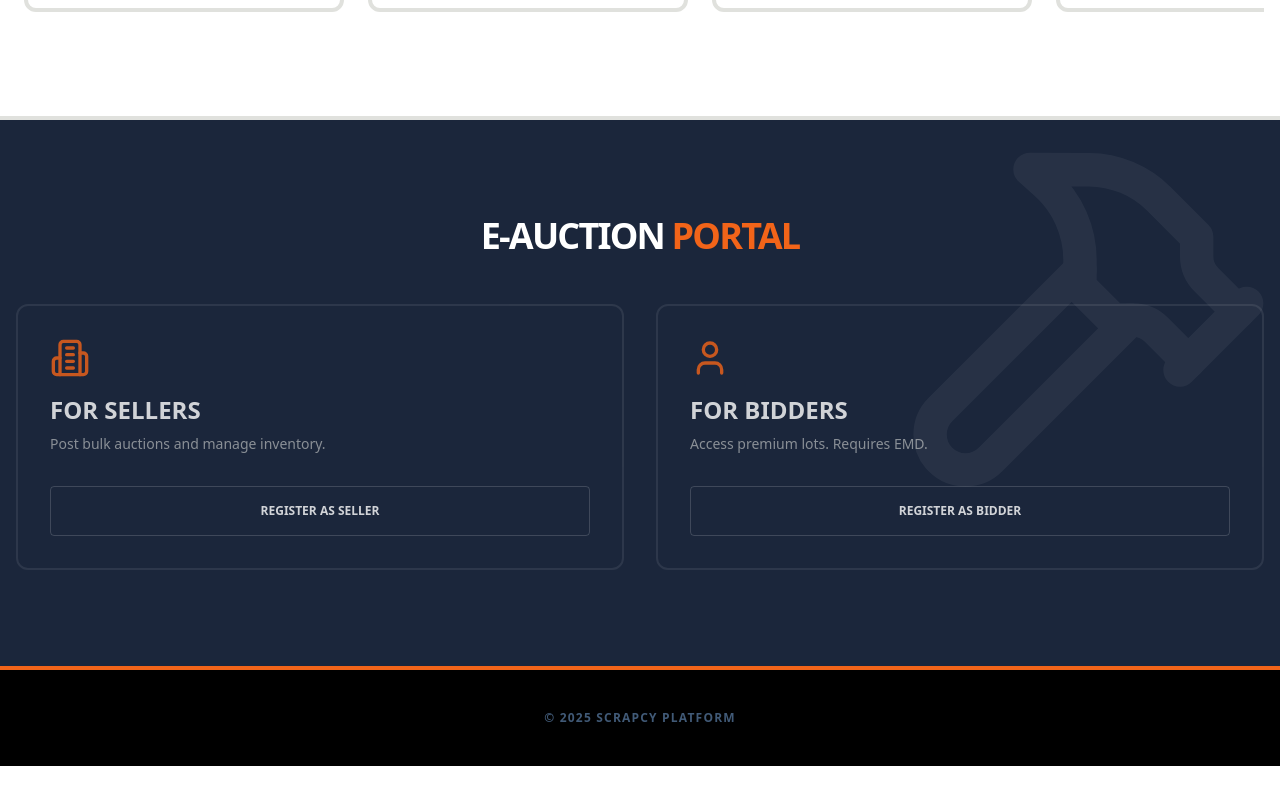
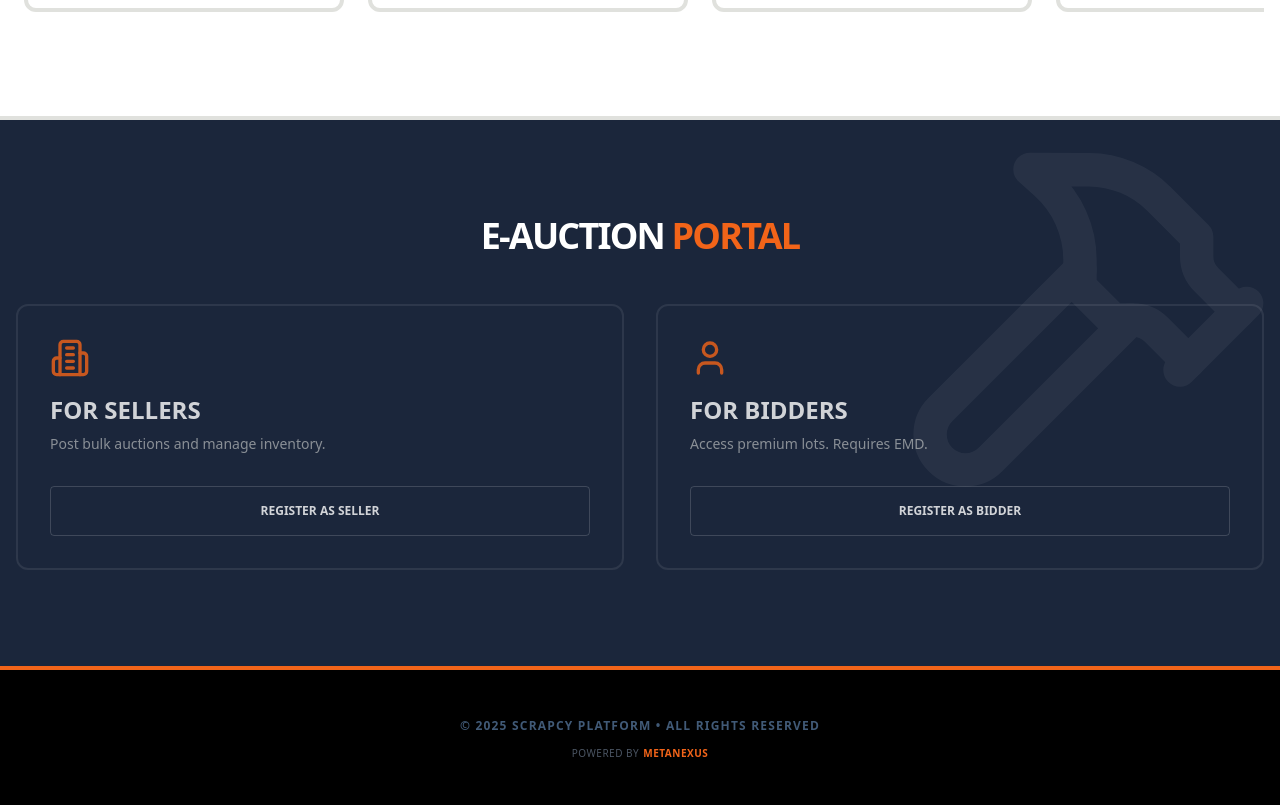
Before and after one commit to nilesh94/scrapcy-frontend, a React (Create React App) app: page / in a window 1280 px wide. Shown: the part 1224-2029 px from the top of the page. Before the commit the page ends 1990 px from the top, so only its background shows below. Built offline with nearby package versions, Linux system fonts and the light colour scheme.

Commit message:
Update App.js

```diff
--- a/src/App.js
+++ b/src/App.js
@@ -1,4 +1,3 @@
-// src/App.js
 import React from 'react';
 import { BrowserRouter as Router, Routes, Route } from 'react-router-dom';
 
@@ -16,26 +15,28 @@ import Auction from './pages/Auction';
 function App() {
   return (
     <Router>
-      <div className="min-h-screen bg-platinum font-sans text-navy">
+      <div className="min-h-screen bg-platinum font-sans text-navy flex flex-col">
         <Navbar />
 
+        <div className="flex-grow">
           <Routes>
-          {/* Main Landing Page */}
             <Route path="/" element={<Home />} />
-
-          {/* Dedicated Price Tracker Page */}
             <Route path="/tracker" element={<PriceTracker />} />
             <Route path="/auction" element={<Auction />} />
-
-          {/* Auth & Dashboard Pages */}
             <Route path="/register" element={<Register />} />
             <Route path="/login" element={<Login />} />
             <Route path="/company/dashboard" element={<CompanyDashboard />} />
           </Routes>
+        </div>
 
-        {/* Footer stays constant across all pages */}
-        <footer className="bg-black py-10 text-center border-t-4 border-orange">
-          <p className="text-steel font-bold tracking-widest text-xs">© 2025 SCRAPCY PLATFORM</p>
+        {/* UPDATED FOOTER */}
+        <footer className="bg-black py-12 text-center border-t-4 border-orange">
+          <p className="text-steel font-bold tracking-widest text-xs mb-3">
+            © 2025 SCRAPCY PLATFORM • ALL RIGHTS RESERVED
+          </p>
+          <p className="text-gray-600 text-[10px] tracking-wider uppercase flex items-center justify-center gap-1">
+            POWERED BY <span className="text-orange font-black">METANEXUS</span>
+          </p>
         </footer>
       </div>
     </Router>
```
Lines whose indentation alone changed are shown as unchanged.
